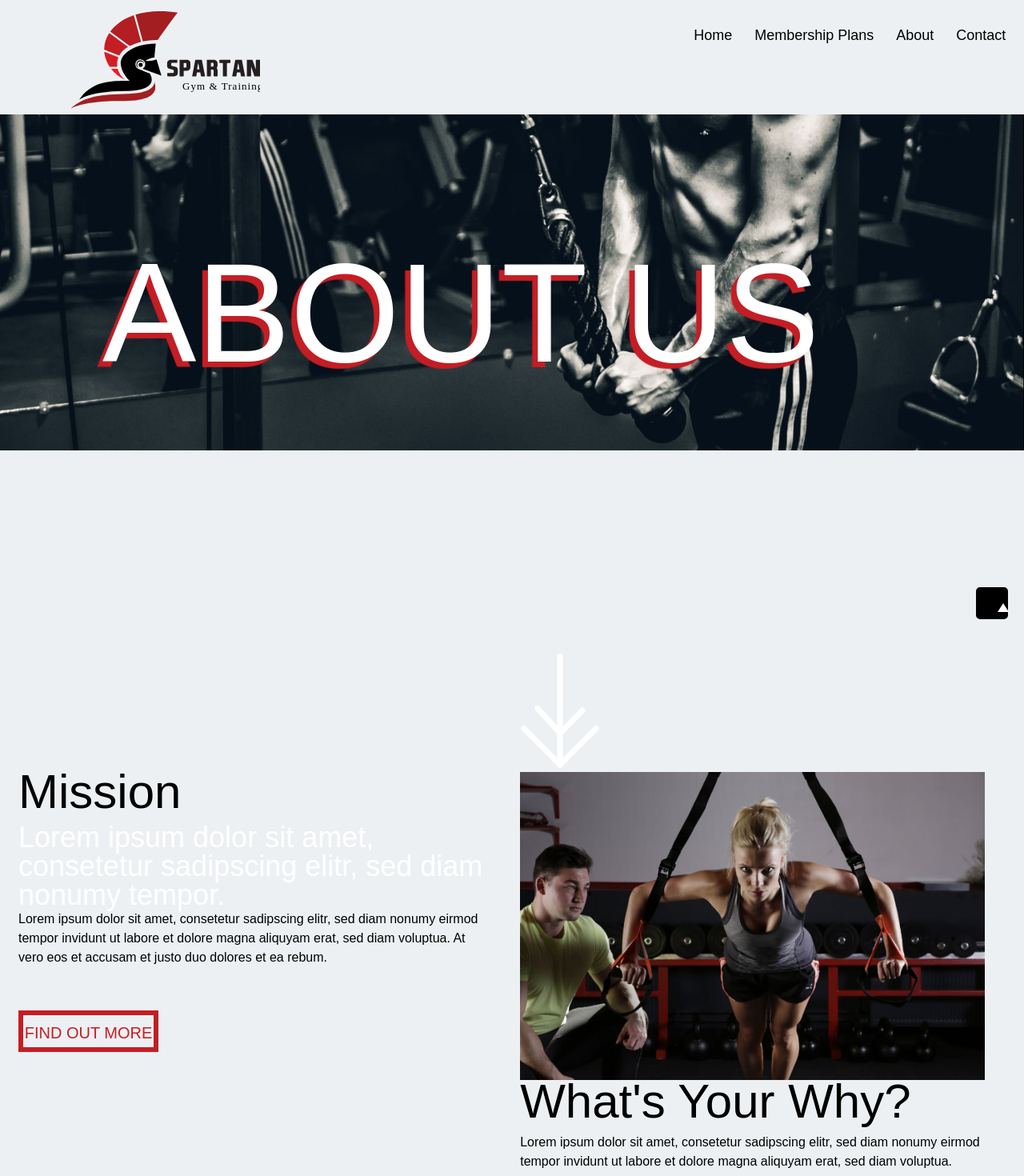
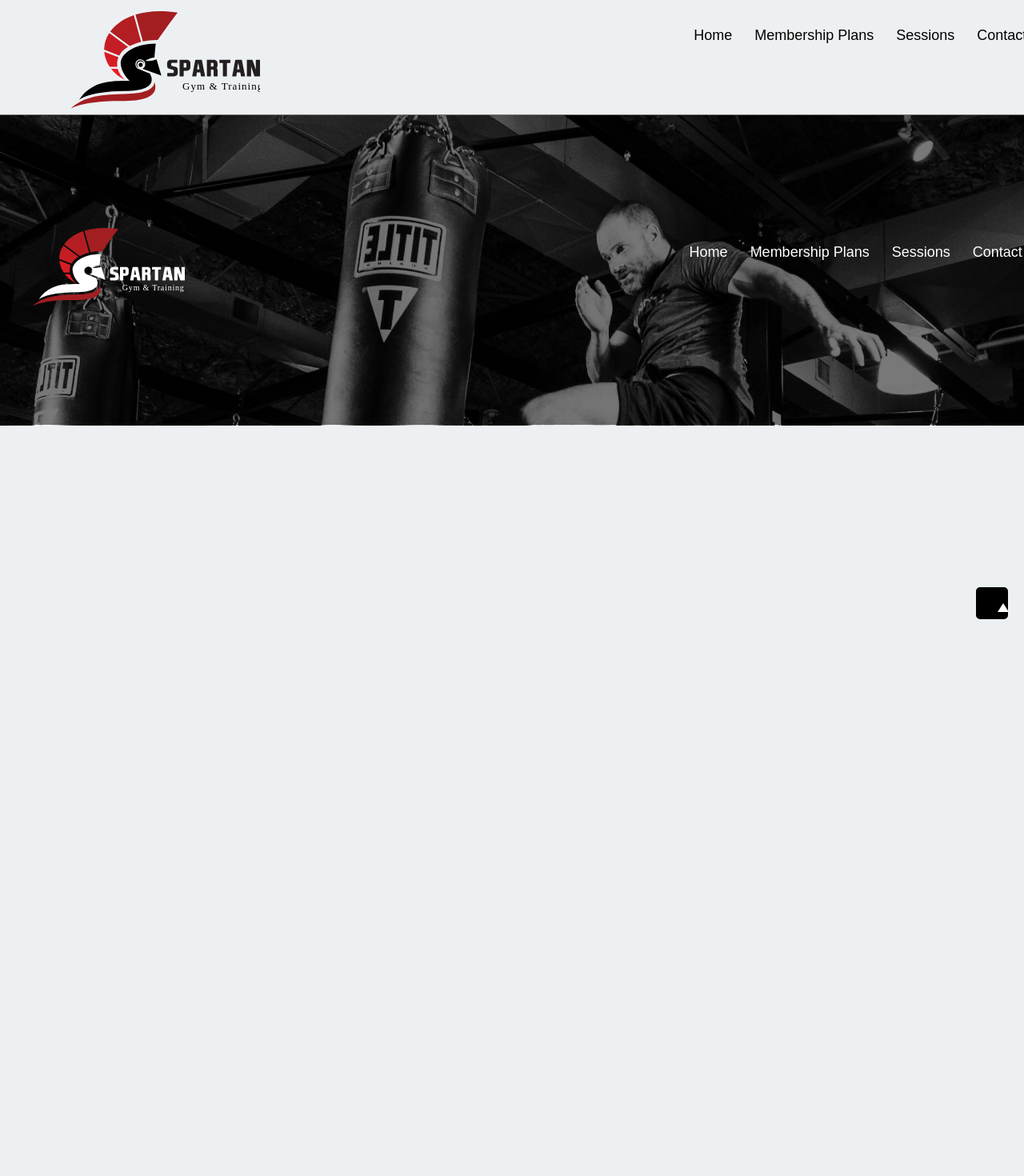
Before and after one commit to AlexandriaLindsay/gym-app, a React (Create React App) app: page /about-us in a window 1280 px wide. Shown: the top 1470 px of the page at 80% size. After the commit the page ends 800 px from the top, so only its background shows below. Built offline with nearby package versions, Linux system fonts and the light colour scheme; a web font is replaced by a local one.

Commit message:
home update

```diff
--- a/src/App.js
+++ b/src/App.js
@@ -9,9 +9,7 @@ import Home from './components/views/Home.js';
 import MenuModal from './components/elements/MenuModal';
 import Nav from './components/layout/partials/Nav';
 import Footer from './components/layout/partials/Footer';
-import About from './components/views/About';
 import Contact from './components/views/Contact';
-// import $ from 'jquery';
 
 const client = new ApolloClient({ uri: 'https://charlie.staging.prufs.ca/graphql' });
 
@@ -27,7 +25,6 @@ function App() {
           <Header ID="main-header" />
           {/* CONTENT */}
           <Route exact path='/' component={Home}/>
-          <Route path='/about-us' component={About}/>
           <Route path='/contact' component={Contact}/>
           {/* FOOTER */}
           <Footer />
--- a/src/components/layout/partials/Nav.js
+++ b/src/components/layout/partials/Nav.js
@@ -2,6 +2,8 @@ import React from 'react';
 import classNames from 'classnames';
 import { Link } from 'react-router-dom';
 import { scroll } from '../../../assets/js/Functions';
+
+
 
 const Nav = ({
   className,
@@ -14,6 +16,8 @@ const Nav = ({
     className
   );
 
+
+
   return (
     <>
       <nav
@@ -24,8 +28,8 @@ const Nav = ({
       >
         <ul>
             <li><Link to="/">Home</Link></li>
-            <li><Link to='/#membership' onClick={() => scroll('membership')}>Membership Plans</Link></li>
-            <li><Link to='/about-us'>About</Link></li>
+            <li><Link to='/' onClick={() => scroll('membership')}>Membership Plans</Link></li>
+            <li><Link to='/' onClick={() => scroll('sessions')}>Sessions</Link></li>
             <li><Link to='/contact'>Contact</Link></li>
         </ul>
       </nav>
--- a/src/components/views/About.js
+++ /dev/null
@@ -1,53 +0,0 @@
-import { hot } from 'react-hot-loader/root';
-import React, { Component } from 'react'
-import '../../assets/css/App.css';
-import LayoutDefault from '../layout/Layout';
-import Image from '../elements/Image';
-import Section from '../layout/Section';
-import DoubleCol from '../layout/DoubleCol';
-import { Link } from 'react-router-dom';
-
-/***************************
- * IMAGES
- **************************/
-import Hero from '../../assets/images/guy-working-out.jpg'
-import IntroImg from '../../assets/images/fitness-trainer.jpg'
-import Arrow from '../../assets/images/arrow-graphic.svg';
-
-class About extends Component {
-    render() {
-        document.title ="About — here is your page title to display";
-        document.getElementsByTagName("META")[2].content="dYour description about the page or site here to set dynamically";
-
-        return (
-            <>
-                <LayoutDefault>
-                    <div className="sub-hero">
-                        <Image width="100%" src={Hero} alt="Guy Working Out" />
-                        <h1 style={{ textTransform: 'uppercase' }} className="threeD">About Us</h1>
-                    </div>
-
-                    <Section>
-                        <DoubleCol>
-                            <h2>Mission</h2>
-                            <h3>Lorem ipsum dolor sit amet, consetetur sadipscing elitr, sed diam nonumy tempor.</h3>
-                            <p>Lorem ipsum dolor sit amet, consetetur sadipscing elitr, sed diam nonumy eirmod tempor invidunt ut labore et dolore magna aliquyam erat, sed diam voluptua. At vero eos et accusam et justo duo dolores et ea rebum.</p>
-                            <Link className="custom-btn" to="/">FIND OUT MORE</Link>
-                        </DoubleCol>
-
-                        <DoubleCol>
-                            <Image style={{ width: '100px' }} className="arrow-graphic" src={Arrow} alt="Arrow Icon" />
-                            <Image width="100%" src={IntroImg} alt="Coach and Girl Working Out" />
-                            <div>
-                                <h2>What's Your Why?</h2>
-                                <p>Lorem ipsum dolor sit amet, consetetur sadipscing elitr, sed diam nonumy eirmod tempor invidunt ut labore et dolore magna aliquyam erat, sed diam voluptua.</p>
-                            </div>
-                        </DoubleCol>
-                    </Section>
-                </LayoutDefault>
-            </>
-        );
-    }
-
-}
-export default hot(About);
--- a/src/components/views/Contact.js
+++ b/src/components/views/Contact.js
@@ -1,17 +1,62 @@
+import { hot } from 'react-hot-loader/root';
 import React, { Component } from 'react'
 import '../../assets/css/App.css';
+import LayoutDefault from '../layout/Layout';
+import Image from '../elements/Image';
+import Section from '../layout/Section';
+import DoubleCol from '../layout/DoubleCol';
+import { Link } from 'react-router-dom';
+
+/***************************
+ * IMAGES
+ **************************/
+import Hero from '../../assets/images/guy-working-out.jpg'
+
 
 class Contact extends Component {
     render() {
-        document.title ="Hy | here is your page title to display";
+        document.title ="Contact — here is your page title to display";
         document.getElementsByTagName("META")[2].content="dYour description Contact the page or site here to set dynamically";
 
+        document.addEventListener( 'wpcf7mailsent', function( event ) {
+        if ( '37' == event.detail.contactFormId ) {
+            document.getElementById('success-message').innerHTML = '<p>Message Sent! We\'ll be in touch soon!</p>';
+        }
+       }, false );
         return (
             <>
-                <div>Contact Page</div>
+                <LayoutDefault>
+                    <div className="sub-hero">
+                        <Image width="100%" src={Hero} alt="Guy Working Out" />
+                        <h1 style={{ textTransform: 'uppercase' }} className="threeD">Contact Us</h1>
+                    </div>
+
+                    <Section>
+                        <DoubleCol>
+                            <h2>Mission</h2>
+                            <h3>Lorem ipsum dolor sit amet, consetetur sadipscing elitr, sed diam nonumy tempor.</h3>
+                            <p>Lorem ipsum dolor sit amet, consetetur sadipscing elitr, sed diam nonumy eirmod tempor invidunt ut labore et dolore magna aliquyam erat, sed diam voluptua. At vero eos et accusam et justo duo dolores et ea rebum.</p>
+                            <Link className="custom-btn" to="/">FIND OUT MORE</Link>
+                        </DoubleCol>
+
+                        <DoubleCol>
+                            <form action="https://charlie.staging.prufs.ca/wp-json/contact-form-7/v1/contact-forms/37/feedback" method="POST">
+                                <input type="text" name="your-name" placeholder="First Name" required />
+                                <input type="email" name="your-email" placeholder="Email" required />
+                                <textarea name="your-message" placeholder="Message" required />
+                                <input type="submit" value="SEND" />
+                            </form>
+                            <div id="success-message"></div>
+                        </DoubleCol>
+                    </Section>
+
+                    <Section>
+
+                    </Section>
+                </LayoutDefault>
             </>
         );
     }
 
 }
-export default Contact
+export default hot(Contact);
--- a/src/components/views/Home.js
+++ b/src/components/views/Home.js
@@ -163,7 +163,7 @@ class Home extends Component {
                         </DoubleCol>
                     </Section>
 
-                    <Section className="popular-sessions">
+                    <Section id="sessions" className="popular-sessions">
                         <h2>Popular Sessions</h2>
 
                         <div className="session-block">
```
Also changed, not shown: 2 other files (tests, documents, lock files or other folders).
